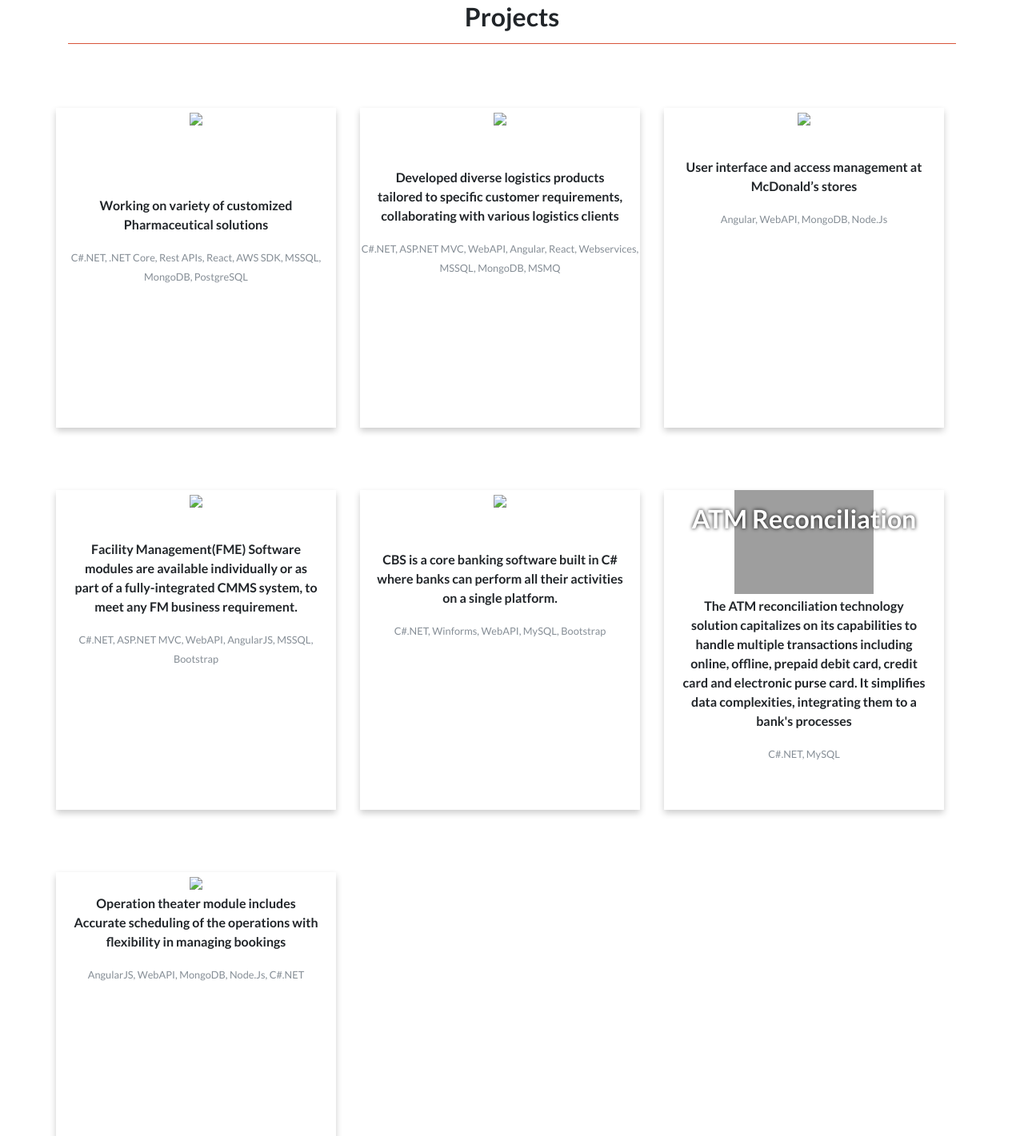
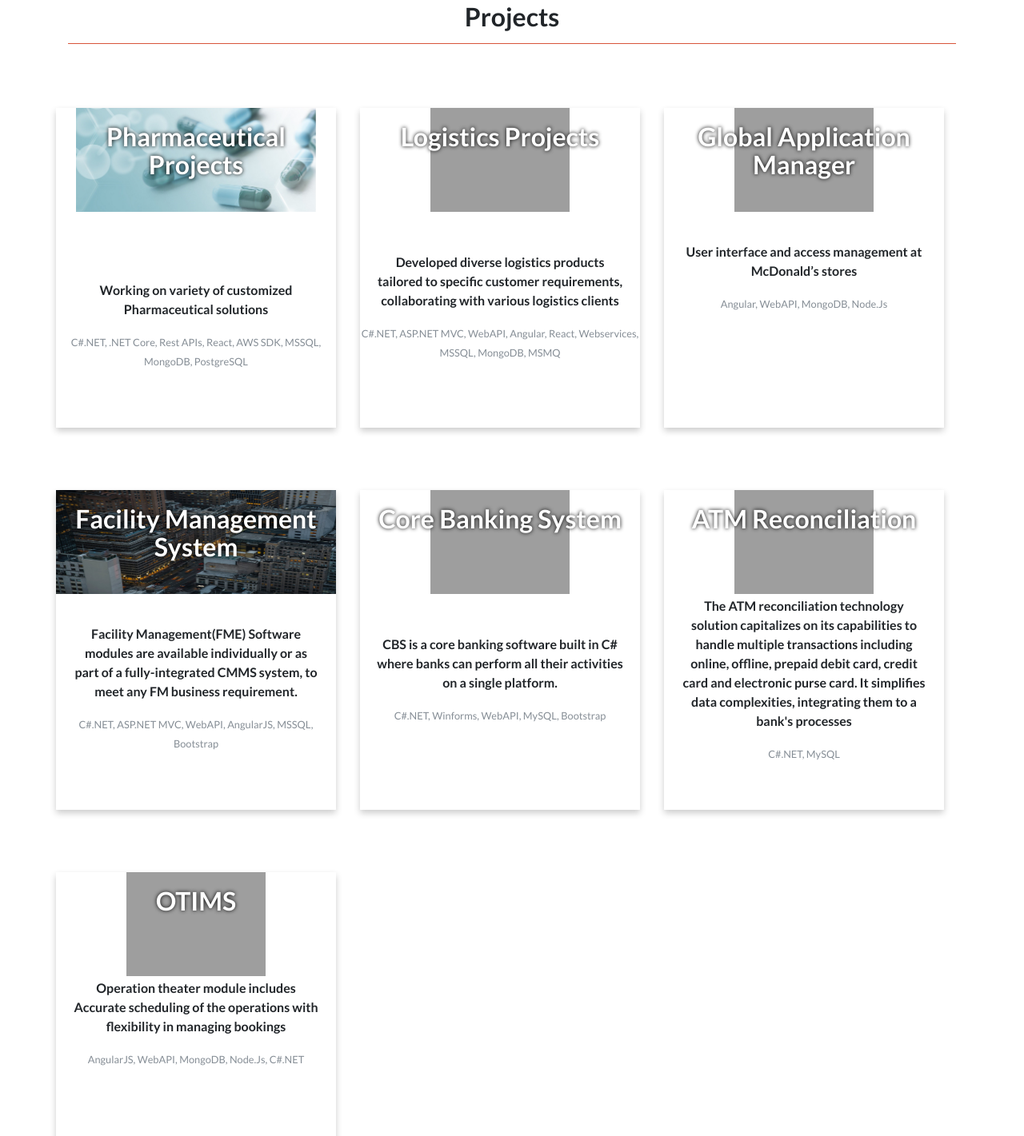
Before and after one commit to JyotiJadhav/Resume, a website: page index.html in a window 1280 px wide. Shown: the part 3795-5216 px from the top of the page at 80% size. Drawn offline with Linux system fonts and the light colour scheme; the site is published under a folder, as on GitHub Pages, so addresses that start at the root find nothing.

Commit message:
changed file path

```diff
--- a/index.html
+++ b/index.html
@@ -447,7 +447,7 @@
                 <div class="tile project-bucket col-sm-4 col-md-4">
                     <div class="project-front">
                         <div class="contents">
-                            <img src="/img/project7.jpg" />
+                            <img src="img/project7.jpg" />
                             <h3>Pharmaceutical Projects</h3>
                             <br />
                             <br />
@@ -466,7 +466,7 @@
                 <div class="tile project-bucket col-sm-4 col-md-4">
                     <div class="project-front">
                         <div class="contents">
-                            <img src="/img/project3.jpg" />
+                            <img src="img/project3.jpg" />
                             <h3>Logistics Projects</h3>
                             <br />
                             <br />
@@ -486,7 +486,7 @@
                 <div class="tile project-bucket col-sm-4 col-md-4">
                     <div class="project-front">
                         <div class="contents">
-                            <img src="/img/project4.jpg" />
+                            <img src="img/project4.jpg" />
                             <h3>Global Application Manager</h3>
                             <p>User interface and access management at McDonald’s stores</p>
                             <small class="text-muted">Angular, WebAPI, MongoDB, Node.Js</small>
@@ -505,7 +505,7 @@
                 <div class="tile project-bucket col-sm-4 col-md-4">
                     <div class="project-front">
                         <div class="contents">
-                            <img src="/img/project1.jpg" />
+                            <img src="img/project1.jpg" />
                             <h3>Facility Management System</h3>
                             <p> Facility Management(FME) Software modules are available individually or as part of a
                                 fully-integrated CMMS system, to meet any FM business requirement.</p>
@@ -523,7 +523,7 @@
                 <div class="tile project-bucket col-sm-4 col-md-4">
                     <div class="project-front">
                         <div class="contents">
-                            <img src="/img/project2.jpg" />
+                            <img src="img/project2.jpg" />
                             <h3>Core Banking System</h3>
                             <br />
                             <br />
@@ -565,7 +565,7 @@
                 <div class="tile project-bucket col-sm-4 col-md-4">
                     <div class="project-front">
                         <div class="contents">
-                            <img src="/img/project5.jpg" />
+                            <img src="img/project5.jpg" />
                             <h3>OTIMS</h3>
                             <p>Operation theater module includes Accurate scheduling of the operations with flexibility
                                 in managing bookings</p>
```
